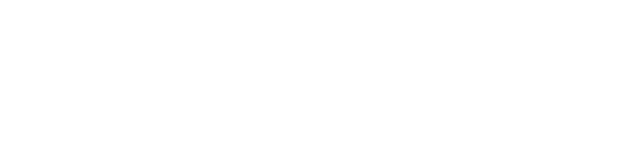
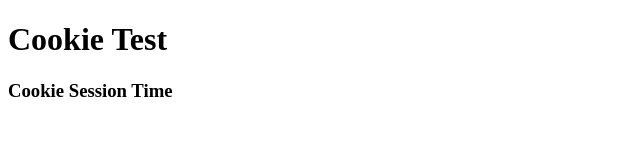
Before and after one commit to 42seoul-webserv/webserv, a plain HTML site: page www/html/content/cookie.html in a window 1280 px wide. Shown: the whole page, without its empty margins (0-640 px from the left). Drawn offline with Linux system fonts and the light colour scheme.

Commit message:
cookie test env setup

```diff
--- a/www/html/content/cookie.html
+++ b/www/html/content/cookie.html
@@ -2,9 +2,11 @@
 <html lang="en">
 <head>
     <meta charset="UTF-8">
-    <title>Title</title>
+    <title>Cookie Test</title>
 </head>
 <body>
+    <h1 class="">Cookie Test</h1>
 
+    <h3 class="">Cookie Session Time</h3>
 </body>
 </html>
```
